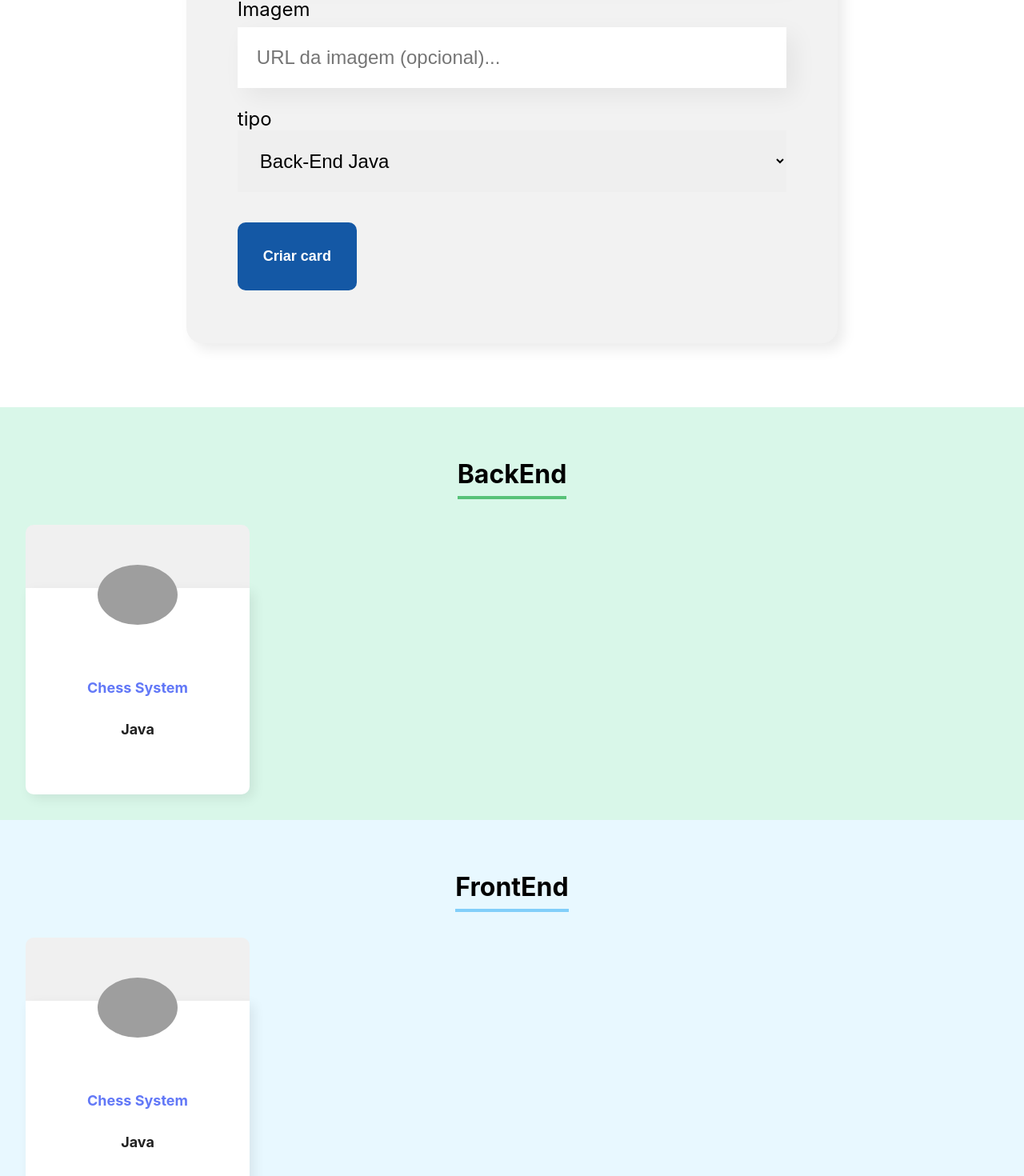
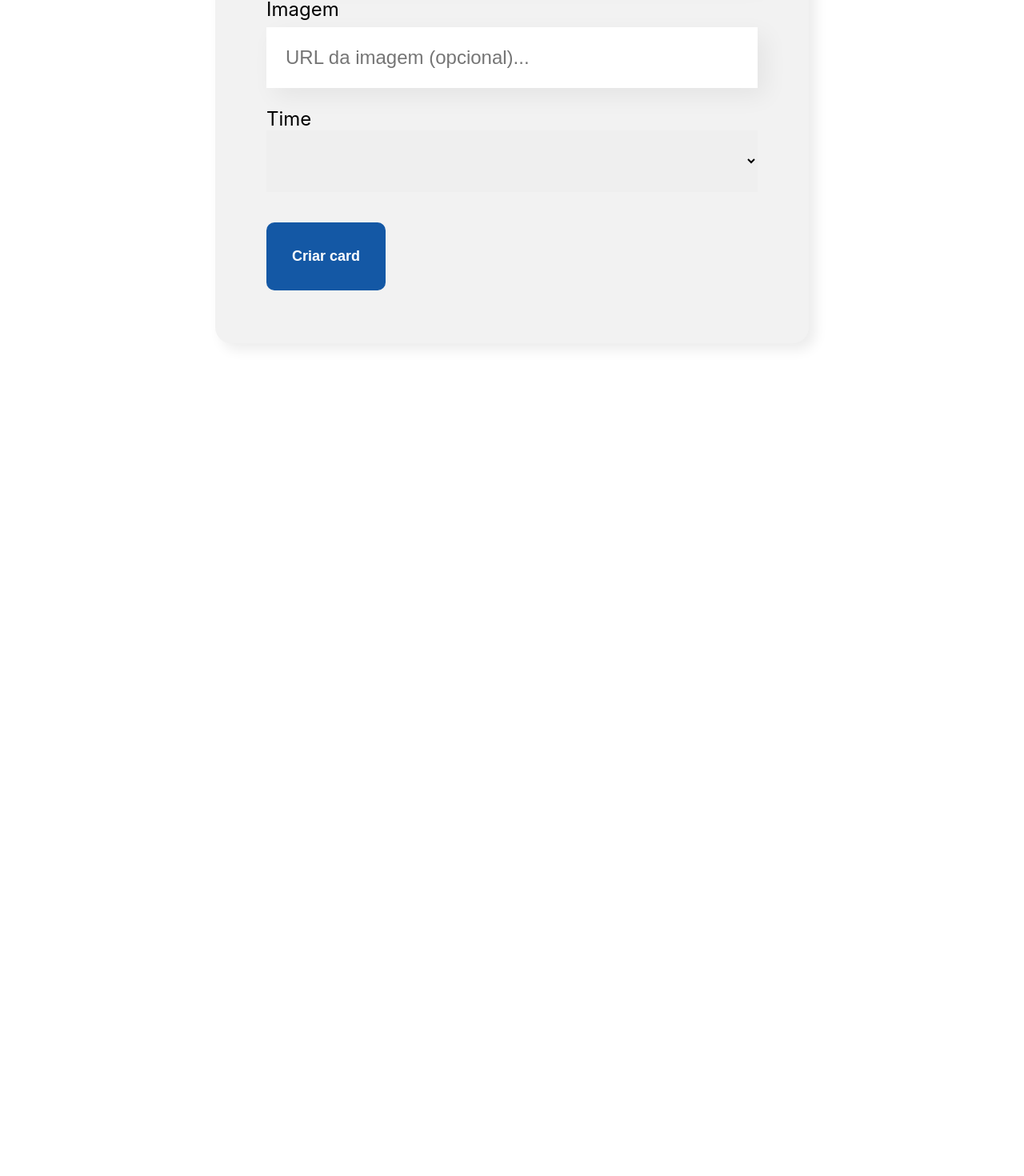
Before and after one commit to Alexandroni07/miniPortifolio, a React (Create React App) app: page / in a window 1280 px wide. Shown: the part 1087-2557 px from the top of the page at 80% size. After the commit the page ends 1596 px from the top, so only its background shows below. Built offline with nearby package versions, Linux system fonts and the light colour scheme; grey boxes are pictures that could not be loaded.

Commit message:
Finalizando Cards e sua criacao

```diff
--- a/src/App.js
+++ b/src/App.js
@@ -7,17 +7,22 @@ import Time from "./componentes/Time/Time";
 function App() {
   const times = [
     {
-      nome: "BackEnd",
+      nome: "Back-End Java",
       corPrimaria: "#57c278",
       corSecundaria: "#d9f7e9",
     },
     {
-      nome: "FrontEnd",
+      nome: "Back-End Python",
       corPrimaria: "#82CFFA",
       corSecundaria: "#E8F8FF",
     },
     {
-      nome: "Ideias de Projetos",
+      nome: "Back-End C",
+      corPrimaria: "#A6D157",
+      corSecundaria: "#F0F8E2",
+    },
+    {
+      nome: "Front-End Site",
       corPrimaria: "#E06B69",
       corSecundaria: "#FDE7E8",
     },
@@ -26,7 +31,7 @@ function App() {
   const [projetos, setProjetos] = useState([]);
 
   const aoNovoProjetoAdicionado = (projeto) => {
-    console.log(projeto);
+    debugger;
     setProjetos([...projetos, projeto]);
   };
 
@@ -34,6 +39,7 @@ function App() {
     <div className="App">
       <Banner />
       <Formulario
+        times={times.map((time) => time.nome)}
         aoProjetoCadastrado={(projeto) => aoNovoProjetoAdicionado(projeto)}
       />
       {times.map((time) => (
@@ -42,6 +48,7 @@ function App() {
           nome={time.nome}
           corPrimaria={time.corPrimaria}
           corSecundaria={time.corSecundaria}
+          projetos={projetos.filter((projeto) => projeto.time === time.nome)}
         />
       ))}
     </div>
--- a/src/componentes/Formulario/Formulario.js
+++ b/src/componentes/Formulario/Formulario.js
@@ -7,20 +7,12 @@ import "./Formulario.css";
 //Area do formulario inteira até o export
 const Formulario = (props) => {
   //Tipos (Lista suspensa) para a escolha do projeto
-  const areaAtuacao = [
-    "Back-End Java",
-    "Back-End Python",
-    "Back-End C",
-    "Front-End site",
-  ];
-
-  const time = ["Back-End Java", "Front-End", "Projetos Futuros"];
 
   const [nome, setNome] = useState("");
   const [descricao, setDescricao] = useState("");
   const [contato, setContato] = useState("");
   const [imagem, setImagem] = useState("");
-  const [tipo, setTipo] = useState("");
+  const [time, setTime] = useState("");
 
   const aoSalvar = (evento) => {
     // evento.preventDefault(); -> evita que a pagina simplismente carrega no submite
@@ -30,15 +22,20 @@ const Formulario = (props) => {
       descricao,
       contato,
       imagem,
-      tipo,
+      time,
     });
+    setNome("");
+    setDescricao("");
+    setContato("");
+    setImagem("");
+    setTime("");
   };
 
   //preenchendo as áreas do form
   return (
     <section className="formulario">
       <form onSubmit={aoSalvar}>
-        <h2>Preencha os seguintes cards para ideias de novos projetos </h2>
+        <h2>Preencha os seguintes cards para adicionar projetos </h2>
 
         <CampoTexto
           obrigatorio={true}
@@ -70,10 +67,10 @@ const Formulario = (props) => {
 
         <ListaSuspensa
           obrigatorio={true}
-          label="tipo"
-          itens={areaAtuacao}
-          valor={tipo}
-          aoAlterado={(valor) => setTipo(valor)}
+          label="Time"
+          itens={props.times}
+          valor={time}
+          aoAlterado={(valor) => setTime(valor)}
         />
 
         <Botao>Criar card</Botao>
--- a/src/componentes/ListaSuspensa/ListaSuspensa.js
+++ b/src/componentes/ListaSuspensa/ListaSuspensa.js
@@ -7,9 +7,10 @@ const ListaSuspensa = (props) => {
       <label>{props.label}</label>
       <select
         onChange={(evento) => props.aoAlterado(evento.target.value)}
-        required={props.obrigatorio}
+        required={props.required}
         value={props.valor}
       >
+        <option value=""></option>
         {props.itens.map((item) => {
           return <option key={item}>{item}</option>;
         })}
--- a/src/componentes/Projeto/Projeto.js
+++ b/src/componentes/Projeto/Projeto.js
@@ -1,14 +1,14 @@
 import "./Projeto.css";
 
-const Projeto = () => {
+const Projeto = ({ nome, imagem, descricao, corDeFundo }) => {
   return (
     <div className="projeto">
-      <div className="cabecalho">
-        <img src="https://github.com/Alexandroni07.png" alt="" />
+      <div className="cabecalho" style={{ backgroundColor: corDeFundo }}>
+        <img src={imagem} alt={nome} />
       </div>
       <div className="rodape">
-        <h4>Chess System</h4>
-        <h5>Java</h5>
+        <h4>{nome}</h4>
+        <h5>{descricao}</h5>
       </div>
     </div>
   );
--- a/src/componentes/Time/Time.css
+++ b/src/componentes/Time/Time.css
@@ -9,3 +9,10 @@
   display: inline-block;
   padding-bottom: 8px;
 }
+
+.projects {
+  display: flex;
+  justify-content: space-around;
+  margin-top: 32px;
+  flex-wrap: wrap;
+}
--- a/src/componentes/Time/Time.js
+++ b/src/componentes/Time/Time.js
@@ -9,10 +9,22 @@ const Time = (props) => {
   const h3Css = { borderColor: props.corPrimaria };
 
   return (
-    <section className="time" style={sectionCss}>
-      <h3 style={h3Css}>{props.nome}</h3>
-      <Projeto />
-    </section>
+    props.projetos.length > 0 && (
+      <section className="time" style={sectionCss}>
+        <h3 style={h3Css}>{props.nome}</h3>
+        <div className="projects">
+          {props.projetos.map((projeto) => (
+            <Projeto
+              corDeFundo={props.corPrimaria}
+              key={projeto.nome}
+              nome={projeto.nome}
+              descricao={projeto.descricao}
+              imagem={projeto.imagem}
+            />
+          ))}
+        </div>
+      </section>
+    )
   );
 };
 
```
